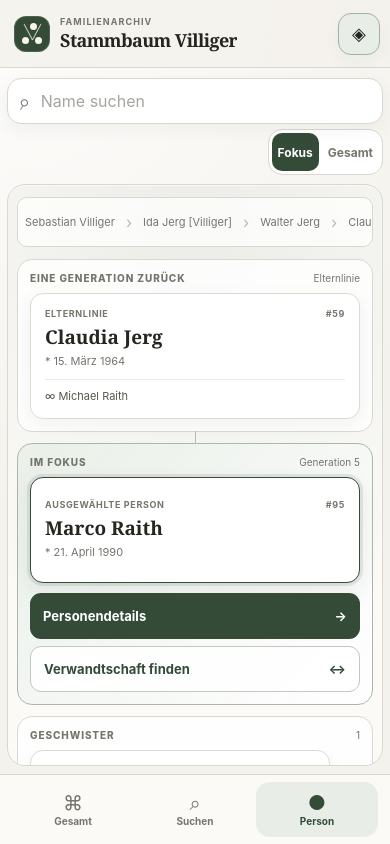
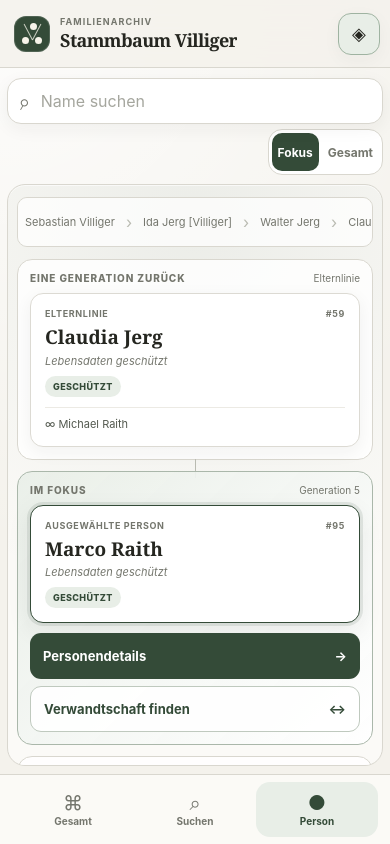
Before and after one commit to mac-mac-sg/Stammbaum, a React (Vite) app: page / in a window 390 px wide. Built offline with nearby package versions, Linux system fonts and the light colour scheme.

Commit message:
Apply privacy mode to smartphone family-focus cards

```diff
--- a/src/FocusedFamilyView.tsx
+++ b/src/FocusedFamilyView.tsx
@@ -1,5 +1,7 @@
 import { useState } from 'react'
 import RelationshipFinder from './RelationshipFinder'
+import { usePrivacy } from './PrivacyContext'
+import { isProtectedPerson } from './privacy'
 import { peopleById } from './data'
 import type { Person } from './types'
 
@@ -37,7 +39,10 @@ function CompactPerson({
   selected?: boolean
   onSelect: (id: string) => void
 }) {
+  const { mode } = usePrivacy()
   const partner = person.partners[0]
+  const protectedPerson = isProtectedPerson(person, mode)
+
   return (
     <button
       type="button"
@@ -49,10 +54,15 @@ function CompactPerson({
         <b>#{person.number}</b>
       </span>
       <strong>{person.name}</strong>
-      <span className="focus-card-life">
-        {person.birth ? `* ${formatDate(person.birth)}` : 'Geburtsdatum offen'}
-        {person.death ? ` · † ${formatDate(person.death)}` : ''}
+      <span className={`focus-card-life${protectedPerson ? ' protected-value' : ''}`}>
+        {protectedPerson
+          ? 'Lebensdaten geschützt'
+          : <>
+              {person.birth ? `* ${formatDate(person.birth)}` : 'Geburtsdatum offen'}
+              {person.death ? ` · † ${formatDate(person.death)}` : ''}
+            </>}
       </span>
+      {protectedPerson && <span className="privacy-badge">Geschützt</span>}
       {partner && <span className="focus-card-partner">∞ {partner.name}</span>}
     </button>
   )
```
